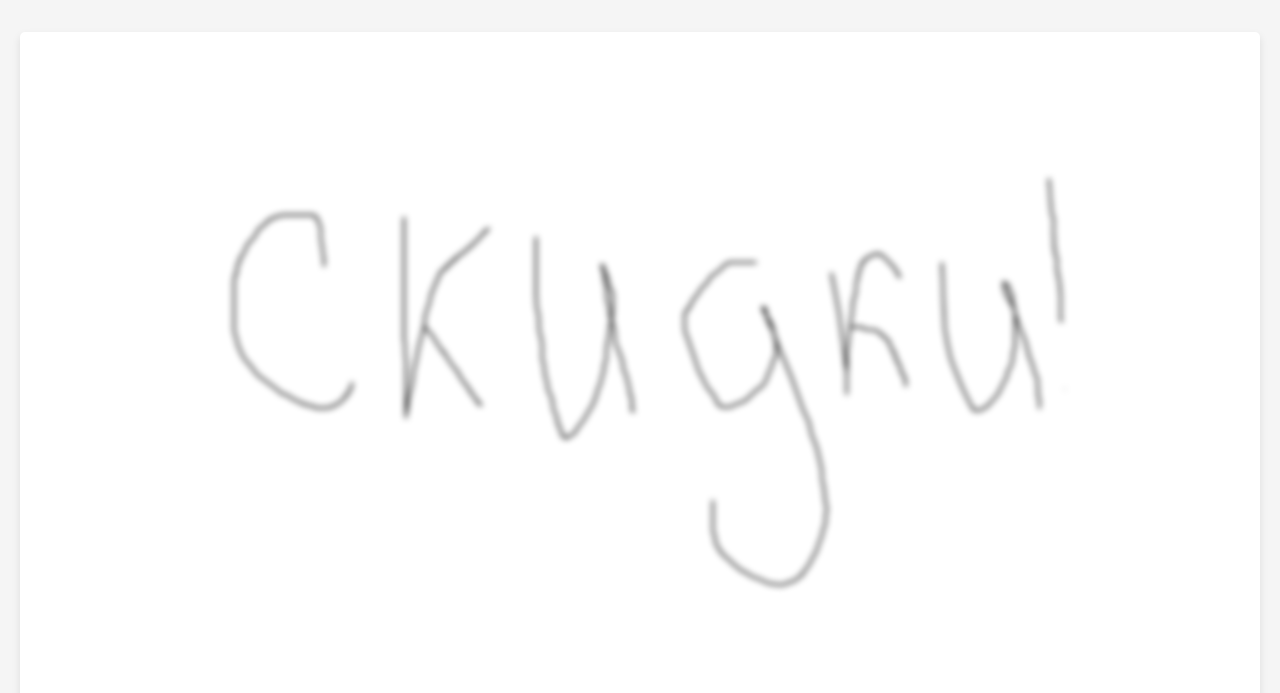
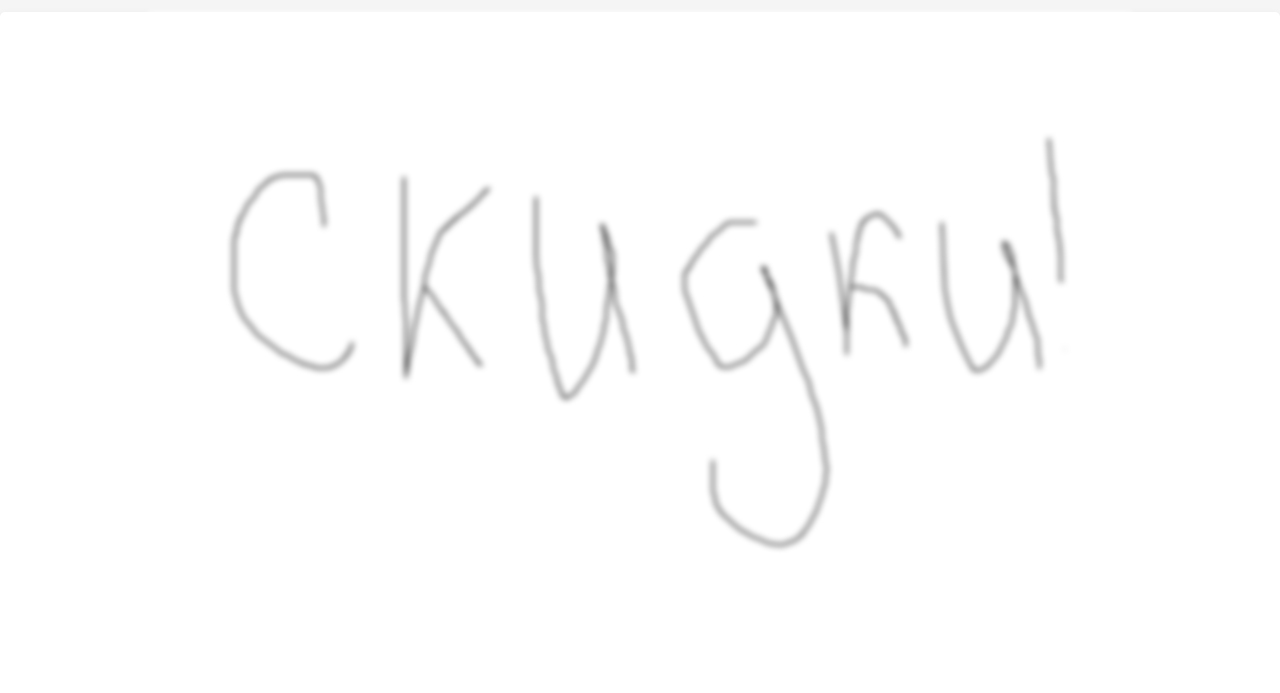
Before and after one commit to kamskikh/web_itmo, a plain HTML site: page index.html in a window 1280 px wide. Shown: the part 107-800 px from the top of the page. Drawn offline with Linux system fonts and the light colour scheme.

Commit message:
Update style.css

```diff
--- a/style.css
+++ b/style.css
@@ -61,10 +61,8 @@ nav ul li a {
 }
 
 main {
-    padding: 20px;
     text-align: center;
     background-color: white;
-    margin: 20px;
     border-radius: 5px;
     box-shadow: 0 4px 8px rgba(0, 0, 0, 0.1);
 }
```
